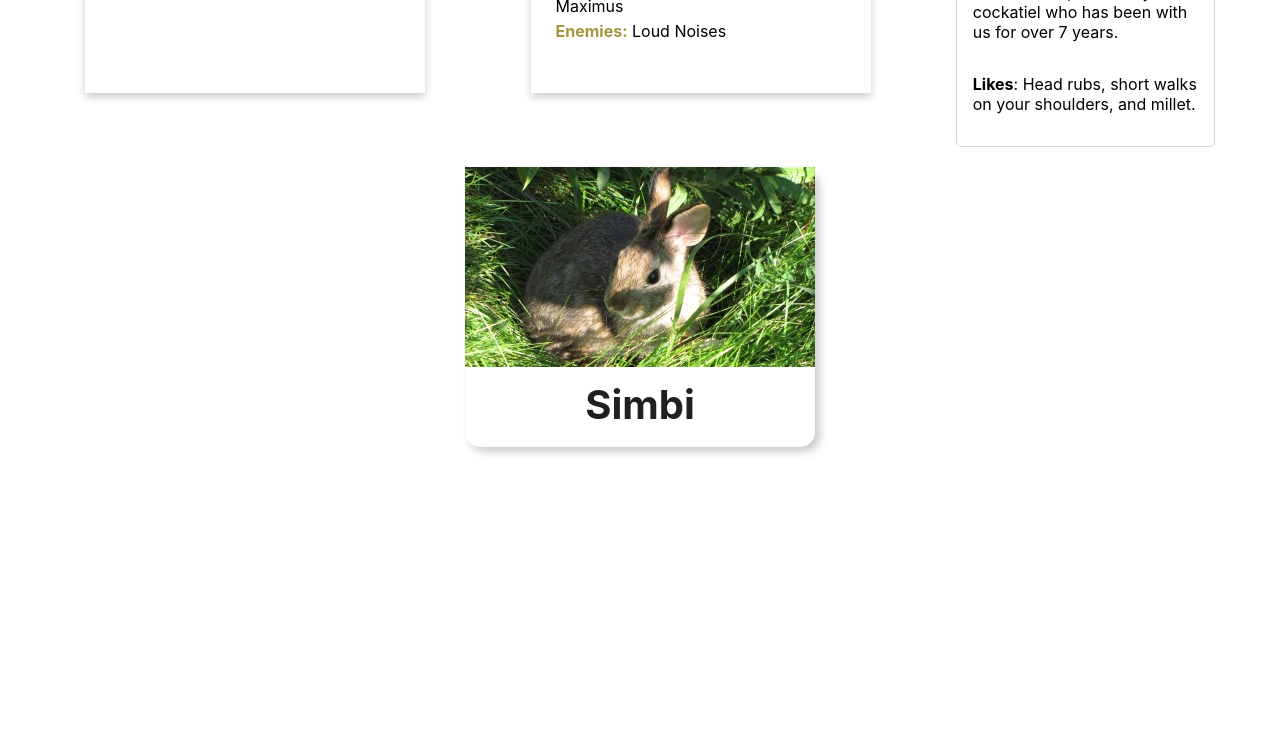
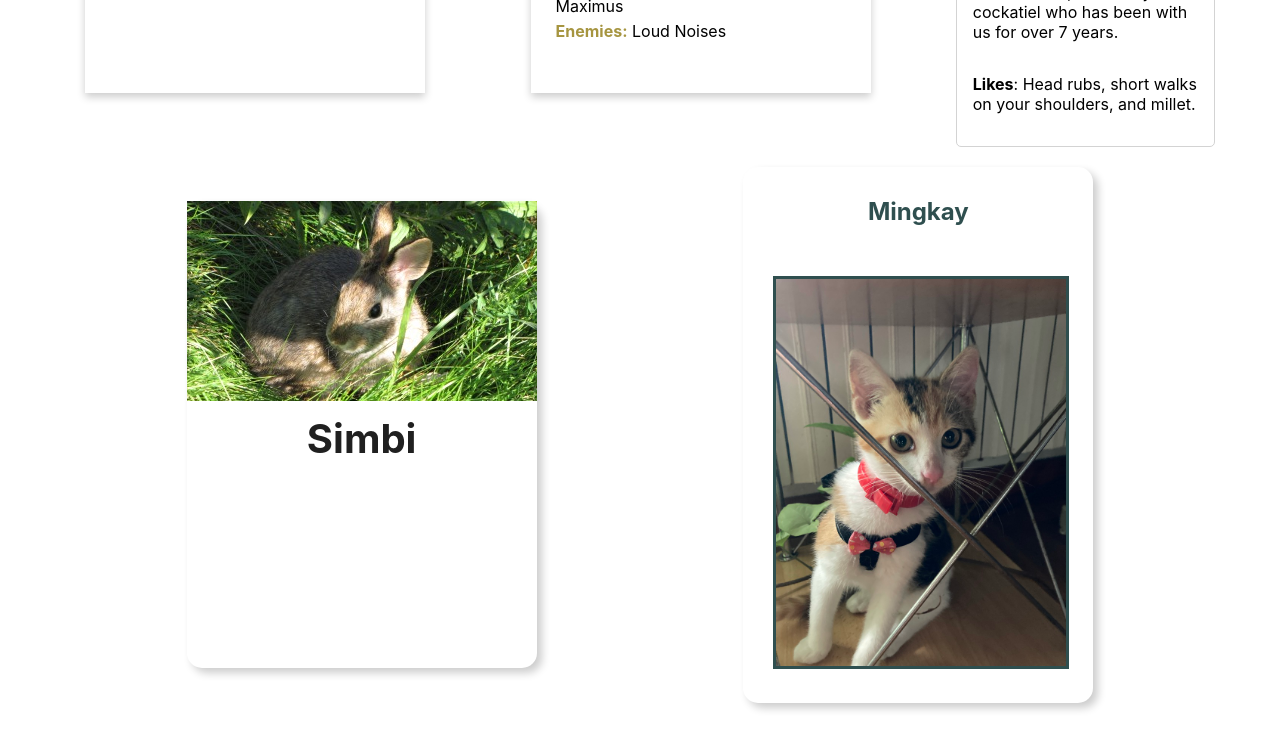
Before and after one commit to Junior-Developer-Group/HacktoberPet, a plain HTML site: page index.html in a window 1280 px wide. Shown: the part 1697-2446 px from the top of the page. Before the commit the page ends 2331 px from the top, so only its background shows below. Drawn offline with Linux system fonts and the light colour scheme.

Commit message:
Added Mingkay card

```diff
--- a/assets/styles/style.css
+++ b/assets/styles/style.css
@@ -654,3 +654,39 @@ body {
 .summary:hover {
 	cursor: pointer;
 }
+
+/***************************** Mingkay - Start ********************************/
+.card {
+	height: auto;
+}
+#title {
+	text-align: center;
+	color: darkslategray;
+	padding-top: 10px;
+	margin: 0;
+}
+.image-mingkay {
+	padding: 30px
+}
+.mingkay-pic{
+	width: 100%;
+	height: 100%;
+	border: 3px solid darkslategray;
+	object-fit: cover;
+
+}
+#details {
+	text-align: center;
+	color: darkslategray;
+	padding: 0 30px 30px 30px;
+	display: none;
+}
+.card:hover {
+	height: auto;
+}
+.card:hover #details {
+	display: block;
+	height: auto;
+}
+
+/***************************** Mingkay - End ********************************/
--- a/index.html
+++ b/index.html
@@ -233,6 +233,25 @@
 		</div>
 		<!--  Simbi End-->
 
+		<!-- Mingkay Start -->
+		<div class="card">
+			<div id="title">
+				<h2>
+					Mingkay
+				</h2>
+			</div>
+			<div class="image-mingkay">
+				<img src="./assets/images/mingkay.jpeg" alt="mingkay" class="mingkay-pic">
+			</div>
+			<div id="details">
+				<p> The new family pet</p>
+				<p> <strong>Name:</strong> Mingkay </p>
+				<p> <strong>Age:</strong> 1 year old </p>
+				<p> <strong> Hobbies:</strong> Nap, Play, Eat</p>
+			</div>
+		</div>
+		<!-- Mingkay End -->
+
 	</section>
 
 	<!-- Scripts -->
```
Also changed, not shown: assets/images/mingkay.jpeg (added).
